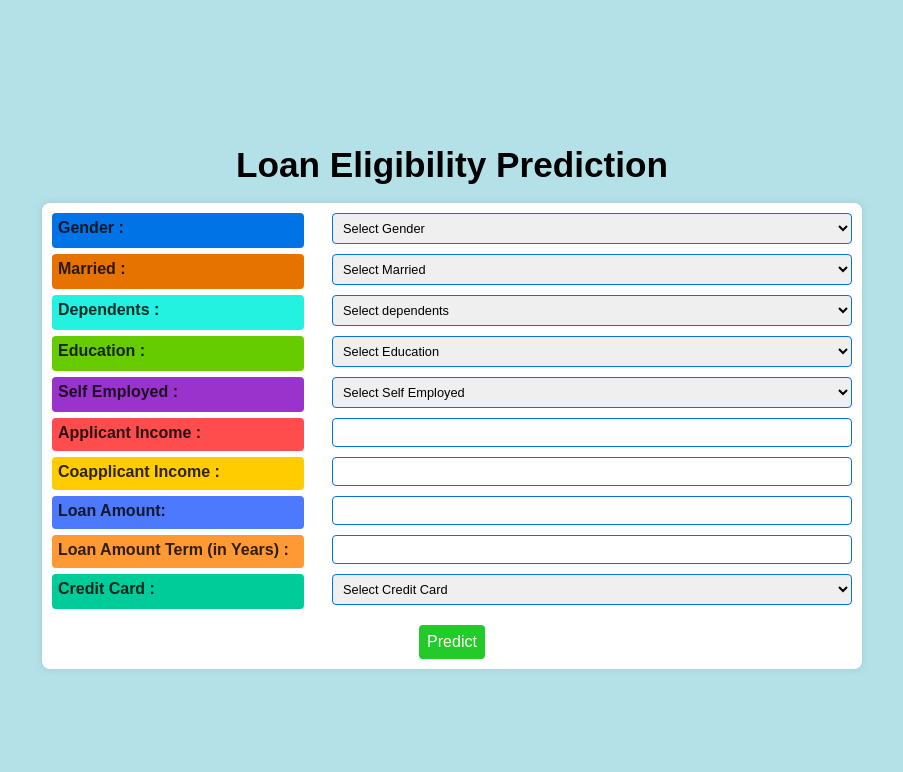
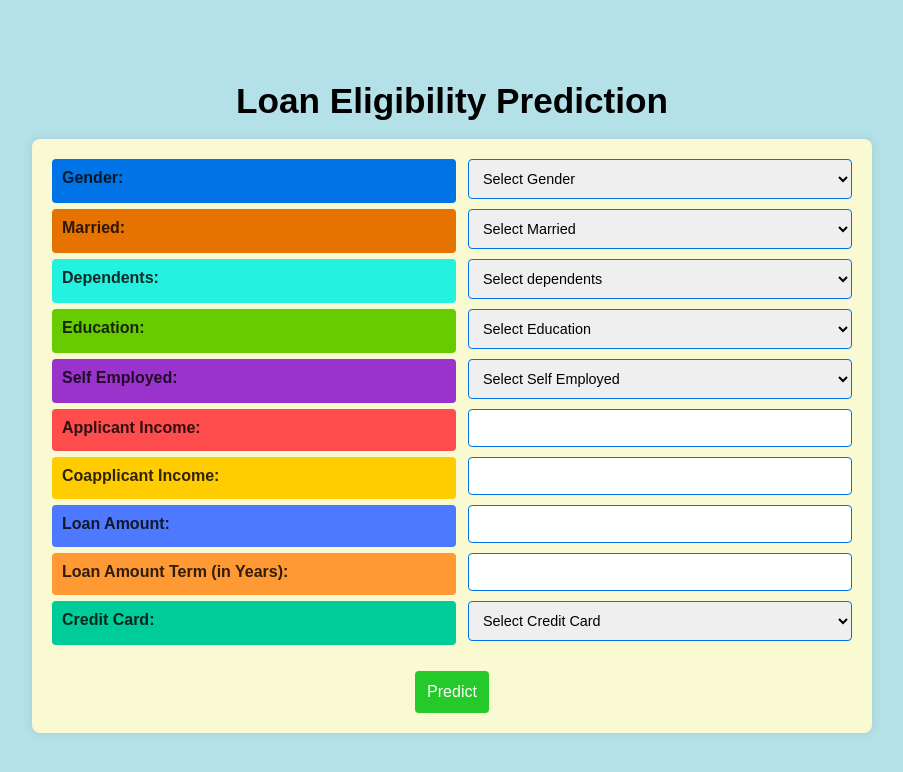
Before and after one commit to BharateshNS/LoanEligibility, a Flask app: page / in a window 1280 px wide. Shown: the top 772 px of the page, without its empty margins (188-1091 px from the left). Run offline with Flask 3, Linux system fonts and the light colour scheme; parts of the project's set-up code (start-up, migrations or seed data) failed here and were passed over.

Commit message:
This commit includes Web Application files.

```diff
--- a/templates/index.html
+++ b/templates/index.html
@@ -32,23 +32,22 @@
             justify-content: space-between;
             max-width: 800px;
             margin: 10px auto;
-            padding: 10px;
-            background-color: #ffffff;
+            padding: 20px;
+            background-color: #fafad2;
             border-radius: 8px;
             box-shadow: 0 0 8px rgba(0, 0, 0, 0.1);
         }
 
         label {
-            flex: 0 0 30%;
+            flex: 0 0 48%;
             display: block;
             margin-bottom: 6px;
             color: #0a0707d9;
-            padding: 6px;
+            padding: 10px;
             border-radius: 4px;
             font-size: 1em;
             font-weight: bold;
         }
-
         label[for="gender"] {
             background-color: #0073e6;
         }
@@ -91,27 +90,27 @@
 
         select,
         input {
-            flex: 0 0 65%;
+            flex: 0 0 48%;
             width: 100%;
-            padding: 6px;
+            padding: 10px;
             margin-bottom: 10px;
             box-sizing: border-box;
             border: 1px solid #0073e6;
             border-radius: 4px;
-            font-size: 0.8em;
+            font-size: 0.9em;
         }
 
         .button-container {
             flex: 0 0 100%;
             display: flex;
             justify-content: center;
-            margin-top: 10px;
+            margin-top: 20px;
         }
 
         button {
             background-color: #23ca29;
             color: #fff;
-            padding: 8px;
+            padding: 12px;
             border: none;
             border-radius: 4px;
             cursor: pointer;
@@ -120,7 +119,7 @@
         }
 
         button:hover {
-            background-color: #23ca29;
+            background-color: #1f9c23;
         }
 
         h2 {
@@ -142,21 +141,21 @@
     <h1>Loan Eligibility Prediction</h1>
     <form action="/predict" method="post">
 
-        <label for="gender">Gender :</label>
+        <label for="gender">Gender:</label>
         <select name="gender" required>
             <option value="" disabled selected>Select Gender</option>
             <option value="Male">Male</option>
             <option value="Female">Female</option>
         </select>
 
-        <label for="married">Married :</label>
+        <label for="married">Married:</label>
         <select name="married" required>
             <option value="" disabled selected>Select Married</option>
             <option value="Yes">Yes</option>
             <option value="No">No</option>
         </select>
 
-        <label for="dependents">Dependents :</label>
+        <label for="dependents">Dependents:</label>
         <select name="dependents" required>
             <option value="" disabled selected>Select dependents</option>
             <option value="1">1</option>
@@ -164,33 +163,33 @@
             <option value="3">3+</option>
         </select>
 
-        <label for="education">Education :</label>
+        <label for="education">Education:</label>
         <select name="education" required>
             <option value="" disabled selected>Select Education</option>
             <option value="Graduate">Graduate</option>
             <option value="Not Graduate">Not Graduate</option>
         </select>
 
-        <label for="self_employed">Self Employed :</label>
+        <label for="self_employed">Self Employed:</label>
         <select name="self_employed" required>
             <option value="" disabled selected>Select Self Employed</option>
             <option value="Yes">Yes</option>
             <option value="No">No</option>
         </select>
 
-        <label for="applicant_income">Applicant Income :</label>
+        <label for="applicant_income">Applicant Income:</label>
         <input type="number" name="applicant_income" required>
 
-        <label for="coapplicant_income">Coapplicant Income :</label>
+        <label for="coapplicant_income">Coapplicant Income:</label>
         <input type="number" name="coapplicant_income" required>
 
         <label for="loan_amount">Loan Amount:</label>
         <input type="number" name="loan_amount" required>
 
-        <label for="loan_amount_term">Loan Amount Term (in Years) :</label>
+        <label for="loan_amount_term">Loan Amount Term (in Years):</label>
         <input type="number" name="loan_amount_term" required>
 
-        <label for="credit_card">Credit Card :</label>
+        <label for="credit_card">Credit Card:</label>
         <select name="credit_card" required>
             <option value="" disabled selected>Select Credit Card</option>
             <option value="Yes">Yes</option>
@@ -201,12 +200,6 @@
             <button type="submit">Predict</button>
         </div>
     </form>
-
-    {% if result %}
-    <h3>Loan Eligibility Prediction Result: <span
-            style="color: {% if result == 'Yes you can Apply for Loan' %}green{% else %}red{% endif %};">{{ result
-            }}</span></h3>
-    {% endif %}
 </body>
 
 </html>
```
Also changed, not shown: templates/results.html (+5 -5 lines).
